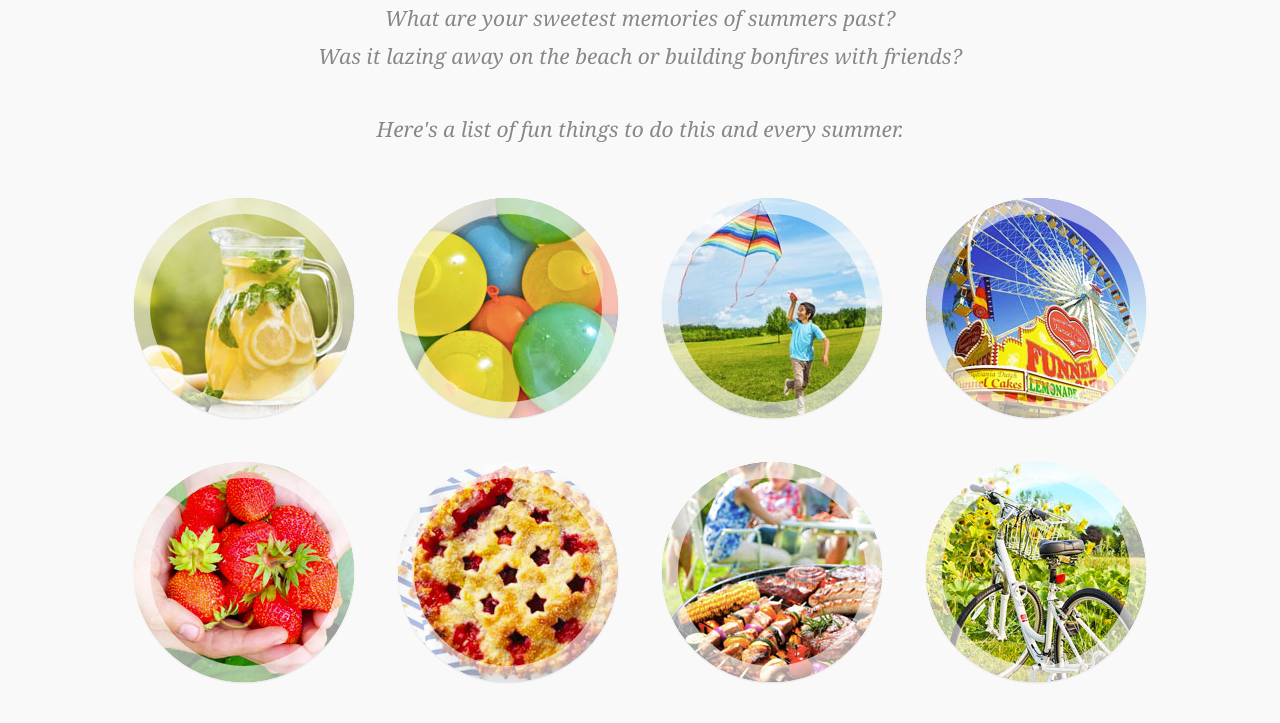
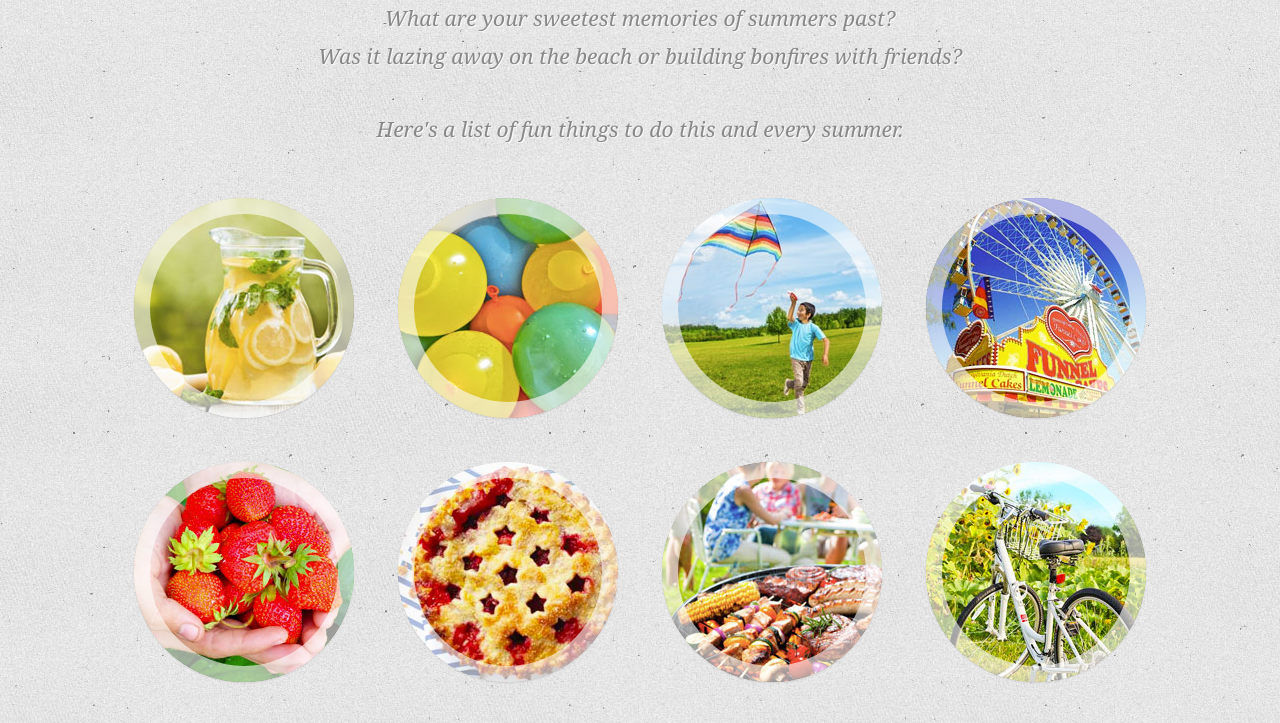
Before and after one commit to nikkipurcell/summer-bucket-list, a plain HTML site: page index.html in a window 1280 px wide. Shown: the part 103-826 px from the top of the page. Drawn offline with nearby package versions, Linux system fonts and the light colour scheme; the site is published under a folder, as on GitHub Pages, so addresses that start at the root find nothing.

Commit message:
fix path to bg image

```diff
--- a/styles.css
+++ b/styles.css
@@ -6,7 +6,7 @@
 
 body {
 	font-family: Cambria, Georgia, serif;
-	background: #f9f9f9 url(/images/bg.jpg);
+	background: #f9f9f9 url(images/bg.jpg);
 	font-weight: 300;
 	font-size: 15px;
 	color: #333;
```
